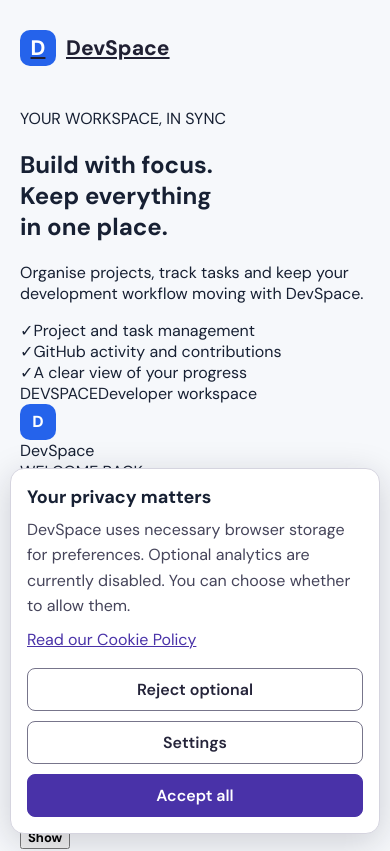
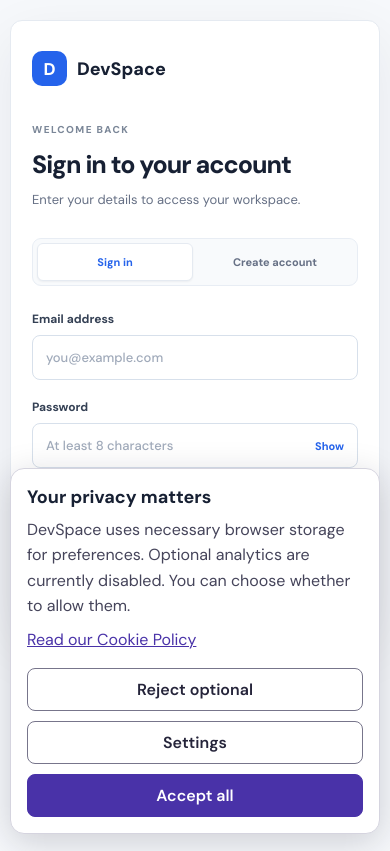
Before and after one commit to IbroRebronja/Devspace, a React (Vite) app: page / in a window 390 px wide. Shown: the top 851 px of the page. Built offline with nearby package versions, Linux system fonts and the light colour scheme; no server answers.

Commit message:
Add responsive authentication page styling

```diff
--- a/src/styles/Auth.css
+++ b/src/styles/Auth.css
@@ -1,131 +1,302 @@
-
 .auth-page {
   min-height: 100vh;
+  padding: 28px;
   display: flex;
   align-items: center;
   justify-content: center;
-  padding: 30px 20px;
-  background: #f6f7fb;
+  background: #f6f8fb;
 }
 
-.auth-card {
-  width: 100%;
-  max-width: 440px;
-  padding: 42px;
+.auth-shell {
+  width: min(1060px, 100%);
+  min-height: 650px;
+  display: grid;
+  grid-template-columns: 0.92fr 1.08fr;
+  overflow: hidden;
+  border: 1px solid #e5eaf1;
+  border-radius: 16px;
   background: #ffffff;
-  border: 1px solid #e9eaf0;
-  border-radius: 18px;
-  box-shadow: 0 15px 50px rgba(25, 25, 50, 0.06);
+  box-shadow: 0 18px 55px rgba(16, 24, 40, 0.07);
+}
+
+.auth-aside {
+  min-width: 0;
+  padding: 38px 42px 30px;
+  display: flex;
+  flex-direction: column;
+  justify-content: space-between;
+  background: #f8fafc;
+  border-right: 1px solid #e8edf4;
 }
 
 .auth-brand {
-  display: flex;
+  width: fit-content;
+  display: inline-flex;
   align-items: center;
-  gap: 10px;
-  font-size: 21px;
+  gap: 11px;
+  color: #172033;
+  text-decoration: none;
+  font-size: 19px;
   font-weight: 750;
-  color: #202033;
-  margin-bottom: 42px;
+  letter-spacing: -0.5px;
 }
 
 .auth-brand-icon {
-  width: 36px;
-  height: 36px;
+  width: 35px;
+  height: 35px;
   display: grid;
   place-items: center;
-  color: white;
-  background: #7357e8;
-  border-radius: 10px;
+  flex: 0 0 35px;
+  border-radius: 9px;
+  background: #2563eb;
+  color: #ffffff;
+  font-size: 17px;
   font-weight: 800;
 }
 
+.auth-aside-content {
+  max-width: 360px;
+  margin: 48px 0;
+}
+
+.auth-aside-kicker,
+.auth-kicker {
+  color: #7b8798;
+  font-size: 10px;
+  font-weight: 750;
+  letter-spacing: 1.4px;
+}
+
+.auth-aside-content h2 {
+  margin: 18px 0 17px;
+  color: #172033;
+  font-size: clamp(31px, 3.6vw, 43px);
+  font-weight: 750;
+  letter-spacing: -1.7px;
+  line-height: 1.13;
+}
+
+.auth-aside-content > p {
+  max-width: 320px;
+  margin: 0;
+  color: #667085;
+  font-size: 14px;
+  line-height: 1.8;
+}
+
+.auth-feature-list {
+  margin-top: 34px;
+  display: grid;
+  gap: 16px;
+}
+
+.auth-feature {
+  display: flex;
+  align-items: center;
+  gap: 11px;
+  color: #475467;
+  font-size: 12px;
+  font-weight: 550;
+}
+
+.auth-feature-check {
+  width: 19px;
+  height: 19px;
+  display: grid;
+  place-items: center;
+  flex: 0 0 19px;
+  border: 1px solid #cfe0ff;
+  border-radius: 50%;
+  background: #edf4ff;
+  color: #2563eb;
+  font-size: 11px;
+  font-weight: 800;
+}
+
+.auth-aside-footer {
+  display: flex;
+  justify-content: space-between;
+  gap: 12px;
+  color: #98a2b3;
+  font-size: 10px;
+}
+
+.auth-aside-footer span:first-child {
+  font-weight: 750;
+  letter-spacing: 1px;
+}
+
+.auth-main {
+  min-width: 0;
+  padding: 58px 54px 42px;
+  display: flex;
+  align-items: center;
+  justify-content: center;
+}
+
+.auth-form-wrap {
+  width: 100%;
+  max-width: 390px;
+}
+
+.auth-mobile-brand {
+  display: none;
+}
+
+.auth-heading {
+  margin-bottom: 27px;
+}
+
 .auth-heading h1 {
-  margin: 12px 0 8px;
-  color: #202033;
-  font-size: 28px;
+  margin: 12px 0 9px;
+  color: #172033;
+  font-size: clamp(25px, 3vw, 31px);
+  font-weight: 750;
+  letter-spacing: -1px;
+  line-height: 1.2;
 }
 
 .auth-heading p {
   margin: 0;
-  color: #77788b;
-  font-size: 14px;
-  line-height: 1.6;
+  color: #667085;
+  font-size: 13px;
+  line-height: 1.7;
 }
 
 .auth-tabs {
+  margin-bottom: 25px;
+  padding: 4px;
   display: grid;
   grid-template-columns: 1fr 1fr;
-  gap: 5px;
-  padding: 5px;
-  margin: 28px 0;
-  background: #f2f2f7;
-  border-radius: 10px;
+  gap: 4px;
+  border: 1px solid #e8edf4;
+  border-radius: 9px;
+  background: #f8fafc;
 }
 
 .auth-tabs button {
-  border: 0;
-  padding: 11px;
-  border-radius: 7px;
+  min-height: 38px;
+  padding: 8px 10px;
+  border: 1px solid transparent;
+  border-radius: 6px;
   background: transparent;
-  color: #77788b;
-  font-size: 13px;
+  color: #667085;
+  font-size: 12px;
   font-weight: 650;
   cursor: pointer;
+  transition: background 150ms ease, color 150ms ease, border-color 150ms ease;
+}
+
+.auth-tabs button:hover {
+  color: #344054;
 }
 
 .auth-tabs button.active {
-  background: white;
-  color: #7357e8;
-  box-shadow: 0 2px 7px rgba(0, 0, 0, 0.06);
+  border-color: #e5eaf1;
+  background: #ffffff;
+  color: #1d4ed8;
+  box-shadow: 0 1px 2px rgba(16, 24, 40, 0.05);
 }
 
 .auth-form {
   display: flex;
   flex-direction: column;
-  gap: 18px;
+  gap: 19px;
 }
 
-.auth-form label {
+.auth-field {
+  min-width: 0;
   display: flex;
   flex-direction: column;
   gap: 8px;
-  color: #343448;
-  font-size: 13px;
+  color: #344054;
+  font-size: 12px;
   font-weight: 650;
 }
 
-.auth-form input {
+.auth-field input {
   width: 100%;
+  min-height: 45px;
   box-sizing: border-box;
-  padding: 13px 14px;
-  border: 1px solid #e1e2eb;
-  border-radius: 9px;
+  padding: 11px 13px;
+  border: 1px solid #dce3ec;
+  border-radius: 8px;
   background: #ffffff;
-  color: #202033;
+  color: #172033;
   font: inherit;
-  font-size: 14px;
+  font-size: 13px;
+  font-weight: 450;
   outline: none;
+  transition: border-color 150ms ease, box-shadow 150ms ease;
 }
 
-.auth-form input:focus {
-  border-color: #7357e8;
-  box-shadow: 0 0 0 3px rgba(115, 87, 232, 0.1);
+.auth-field input::placeholder {
+  color: #a0aaba;
+}
+
+.auth-field input:focus {
+  border-color: #6695f5;
+  box-shadow: 0 0 0 3px rgba(37, 99, 235, 0.1);
+}
+
+.auth-password-wrap {
+  position: relative;
+}
+
+.auth-password-wrap input {
+  padding-right: 60px;
+}
+
+.auth-password-toggle {
+  position: absolute;
+  top: 50%;
+  right: 12px;
+  padding: 5px 2px;
+  transform: translateY(-50%);
+  border: 0;
+  background: transparent;
+  color: #2563eb;
+  font-size: 11px;
+  font-weight: 700;
+  cursor: pointer;
+}
+
+.auth-password-toggle:hover {
+  color: #1d4ed8;
+}
+
+.auth-field-hint {
+  color: #98a2b3;
+  font-size: 10px;
+  font-weight: 450;
 }
 
 .auth-submit {
   width: 100%;
-  border: 0;
-  border-radius: 9px;
-  padding: 14px;
-  background: #7357e8;
-  color: white;
-  font-size: 14px;
+  min-height: 46px;
+  margin-top: 3px;
+  padding: 12px 16px;
+  display: flex;
+  align-items: center;
+  justify-content: center;
+  gap: 10px;
+  border: 1px solid #2563eb;
+  border-radius: 8px;
+  background: #2563eb;
+  color: #ffffff;
+  font-size: 13px;
   font-weight: 700;
   cursor: pointer;
+  transition: background 150ms ease, border-color 150ms ease, transform 150ms ease;
 }
 
 .auth-submit:hover {
-  background: #6245d4;
+  border-color: #1d4ed8;
+  background: #1d4ed8;
+}
+
+.auth-submit:active {
+  transform: translateY(1px);
 }
 
 .auth-submit:disabled {
@@ -133,24 +304,103 @@
   cursor: not-allowed;
 }
 
+.auth-submit span {
+  font-size: 17px;
+  line-height: 1;
+}
+
 .auth-error {
   margin: 0;
-  padding: 11px;
-  border-radius: 8px;
-  background: #fff0f0;
-  color: #c03939;
-  font-size: 13px;
+  padding: 11px 12px;
+  border: 1px solid #fecdca;
+  border-radius: 7px;
+  background: #fef3f2;
+  color: #b42318;
+  font-size: 12px;
+  line-height: 1.5;
 }
 
 .auth-footer {
   margin: 25px 0 0;
-  color: #9999a8;
+  color: #98a2b3;
   text-align: center;
-  font-size: 12px;
+  font-size: 10px;
+  line-height: 1.6;
 }
 
-@media (max-width: 480px) {
-  .auth-card {
-    padding: 28px 22px;
+.auth-legal-links {
+  margin-top: 16px;
+  display: flex;
+  align-items: center;
+  justify-content: center;
+  gap: 10px;
+  color: #c0c7d1;
+  font-size: 10px;
+}
+
+.auth-legal-links a {
+  color: #7b8798;
+  text-decoration: none;
+}
+
+.auth-legal-links a:hover {
+  color: #2563eb;
+}
+
+@media (max-width: 760px) {
+  .auth-page {
+    padding: 18px;
+  }
+
+  .auth-shell {
+    width: min(480px, 100%);
+    min-height: 0;
+    grid-template-columns: 1fr;
+  }
+
+  .auth-aside {
+    display: none;
+  }
+
+  .auth-main {
+    padding: 42px 38px 34px;
+  }
+
+  .auth-mobile-brand {
+    margin-bottom: 38px;
+    display: flex;
+    align-items: center;
+    gap: 10px;
+    color: #172033;
+    font-size: 18px;
+    font-weight: 750;
   }
 }
+
+@media (max-width: 420px) {
+  .auth-page {
+    padding: 10px;
+    align-items: flex-start;
+  }
+
+  .auth-shell {
+    margin: 10px 0;
+    border-radius: 12px;
+  }
+
+  .auth-main {
+    padding: 30px 21px 26px;
+  }
+
+  .auth-mobile-brand {
+    margin-bottom: 31px;
+  }
+
+  .auth-heading h1 {
+    font-size: 25px;
+  }
+
+  .auth-tabs button {
+    font-size: 11px;
+  }
+}
```
